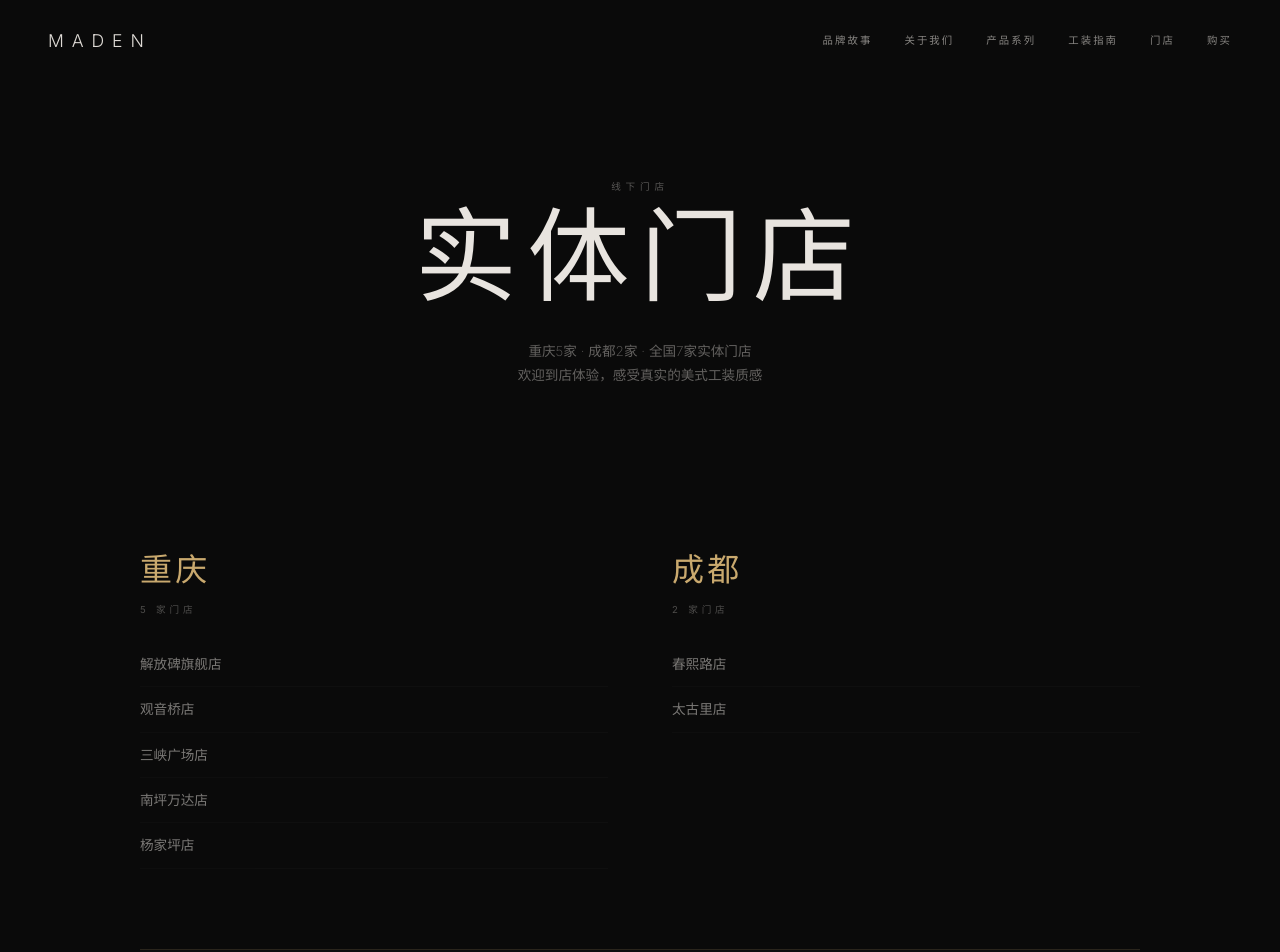
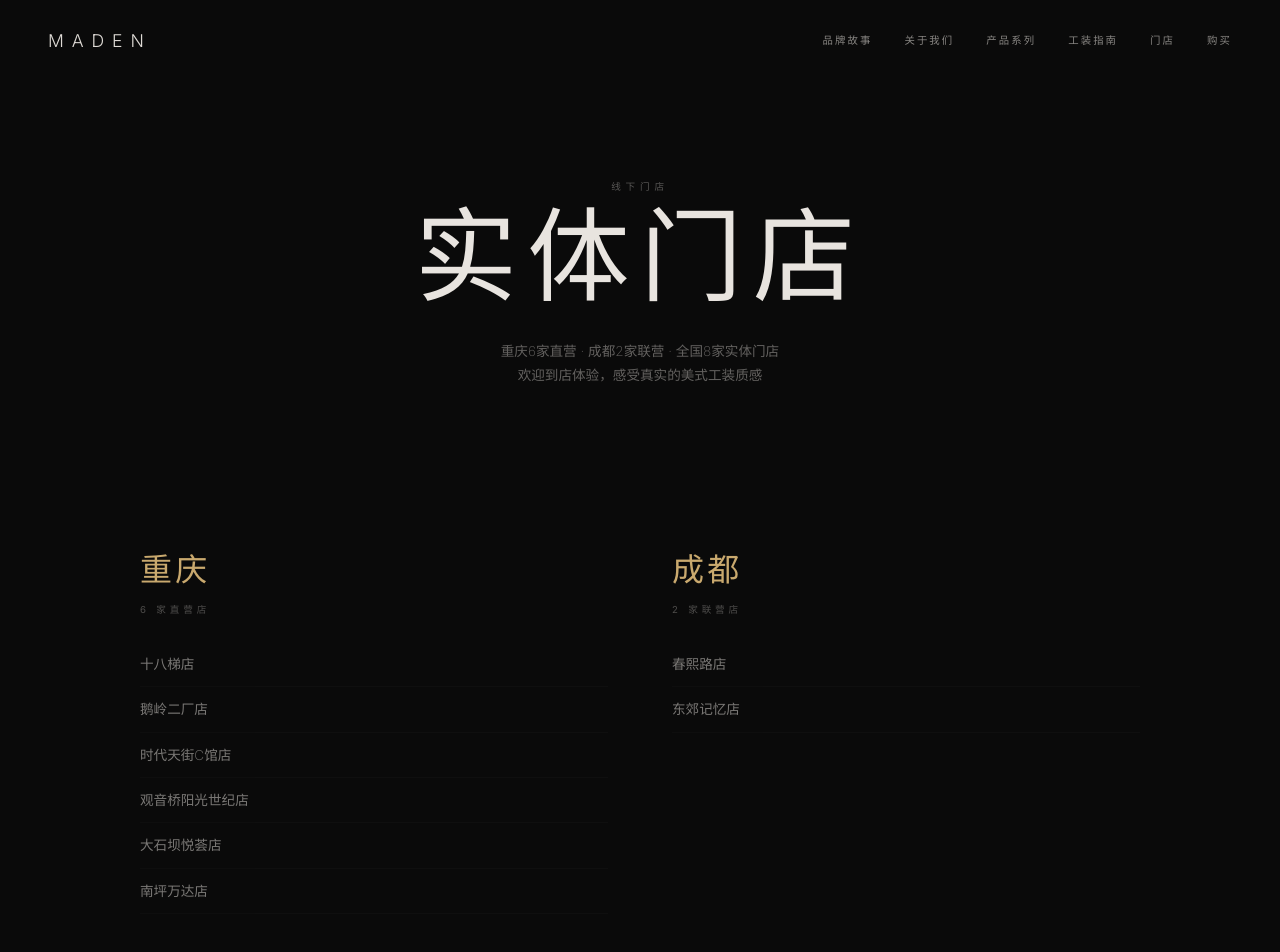
Before and after one commit to chenk0527/maden-official-site, a Next.js app: page /stores in a window 1280 px wide. Shown: the top 952 px of the page. Built offline with nearby package versions, Linux system fonts and the light colour scheme.

Commit message:
fix: 更新门店数据（飞书组织架构）+ 数字统计栏改8家
直营店6家（重庆）：十八梯、鹅岭二厂、时代天街C馆、观音桥阳光世纪、大石坝悦荟、南坪万达
联营店2家（成都）：春熙路、东郊记忆

```diff
--- a/src/app/page.tsx
+++ b/src/app/page.tsx
@@ -184,7 +184,7 @@ export default function HomePage() {
           {[
             { count: 18, suffix: '', label: '年品牌历史' },
             { count: 70, suffix: '+', label: '线上店铺' },
-            { count: 7, suffix: '', label: '实体门店' },
+            { count: 8, suffix: '', label: '实体门店' },
             { count: 135, suffix: '万+', label: '抖音粉丝' },
           ].map(item => (
             <div key={item.label} className="r">
--- a/src/app/stores/page.tsx
+++ b/src/app/stores/page.tsx
@@ -4,12 +4,12 @@ import { cityStores } from '@/data/stores'
 
 export const metadata: Metadata = {
   title: '实体门店 | 马登工装全国门店地址',
-  description: '马登工装全国7家实体门店：重庆5家（解放碑旗舰店、观音桥、三峡广场、南坪万达、杨家坪）+ 成都2家（春熙路、太古里）。欢迎到店体验。',
-  keywords: ['马登工装门店', '马登工装重庆', '马登工装成都', '解放碑旗舰店', '春熙路店'],
+  description: '马登工装全国8家实体门店：重庆6家直营店（十八梯、鹅岭二厂、时代天街、观音桥阳光世纪、大石坝悦荟、南坪万达）+ 成都2家联营店（春熙路、东郊记忆）。欢迎到店体验。',
+  keywords: ['马登工装门店', '马登工装重庆', '马登工装成都', '十八梯店', '鹅岭二厂店', '春熙路店'],
   alternates: { canonical: 'https://madenfushi.com/stores' },
   openGraph: {
-    title: '马登工装实体门店 — 重庆5家 · 成都2家',
-    description: '全国7家实体门店，欢迎到店体验美式复古工装。',
+    title: '马登工装实体门店 — 重庆6家直营 · 成都2家联营',
+    description: '全国8家实体门店，欢迎到店体验美式复古工装。',
     url: 'https://madenfushi.com/stores',
   },
 }
@@ -34,7 +34,7 @@ export default function StoresPage() {
           实体门店
         </h1>
         <p className="r" style={{ fontSize: '.85rem', fontWeight: 200, color: 'rgba(232,228,223,.4)', maxWidth: '500px', margin: '0 auto', lineHeight: 1.8 }}>
-          重庆5家 · 成都2家 · 全国7家实体门店<br />欢迎到店体验，感受真实的美式工装质感
+          重庆6家直营 · 成都2家联营 · 全国8家实体门店<br />欢迎到店体验，感受真实的美式工装质感
         </p>
       </section>
 
--- a/src/components/StoreCard.tsx
+++ b/src/components/StoreCard.tsx
@@ -21,7 +21,7 @@ export default function StoreCard({ cityData, direction = 'left' }: Props) {
         {cityData.city}
       </h3>
       <div style={{ fontSize: '.6rem', letterSpacing: '.4em', opacity: 0.3, marginBottom: '24px' }}>
-        {cityData.count} 家门店
+        {cityData.count} 家{cityData.type}
       </div>
       <ul>
         {cityData.stores.map(store => (
--- a/src/data/stores.ts
+++ b/src/data/stores.ts
@@ -3,32 +3,37 @@ export interface Store {
   city: string
   district?: string
   address?: string
+  type: 'direct' | 'franchise'  // 直营 | 联营
 }
 
 export interface CityStores {
   city: string
   count: number
+  type: string
   stores: Store[]
 }
 
 export const cityStores: CityStores[] = [
   {
     city: '重庆',
-    count: 5,
+    count: 6,
+    type: '直营店',
     stores: [
-      { name: '解放碑旗舰店', city: '重庆', district: '渝中区', address: '解放碑商圈' },
-      { name: '观音桥店', city: '重庆', district: '江北区', address: '观音桥商圈' },
-      { name: '三峡广场店', city: '重庆', district: '沙坪坝区', address: '三峡广场' },
-      { name: '南坪万达店', city: '重庆', district: '南岸区', address: '南坪万达广场' },
-      { name: '杨家坪店', city: '重庆', district: '九龙坡区', address: '杨家坪商圈' },
+      { name: '十八梯店', city: '重庆', district: '渝中区', address: '十八梯传统风貌区', type: 'direct' },
+      { name: '鹅岭二厂店', city: '重庆', district: '渝中区', address: '鹅岭贰厂文创公园', type: 'direct' },
+      { name: '时代天街C馆店', city: '重庆', district: '渝北区', address: '龙湖时代天街C馆', type: 'direct' },
+      { name: '观音桥阳光世纪店', city: '重庆', district: '江北区', address: '观音桥阳光世纪购物中心', type: 'direct' },
+      { name: '大石坝悦荟店', city: '重庆', district: '江北区', address: '大石坝悦荟新天地', type: 'direct' },
+      { name: '南坪万达店', city: '重庆', district: '南岸区', address: '南坪万达广场', type: 'direct' },
     ],
   },
   {
     city: '成都',
     count: 2,
+    type: '联营店',
     stores: [
-      { name: '春熙路店', city: '成都', district: '锦江区', address: '春熙路商圈' },
-      { name: '太古里店', city: '成都', district: '锦江区', address: '成都远洋太古里' },
+      { name: '春熙路店', city: '成都', district: '锦江区', address: '春熙路商圈', type: 'franchise' },
+      { name: '东郊记忆店', city: '成都', district: '成华区', address: '东郊记忆·国际时尚产业园', type: 'franchise' },
     ],
   },
 ]
```
